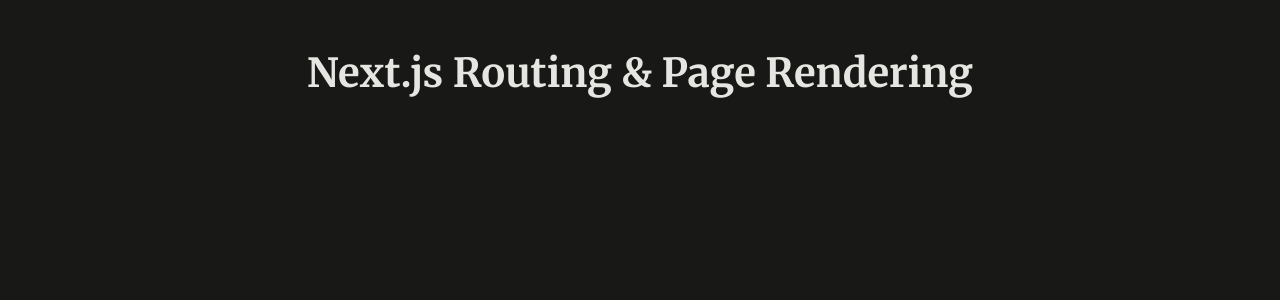
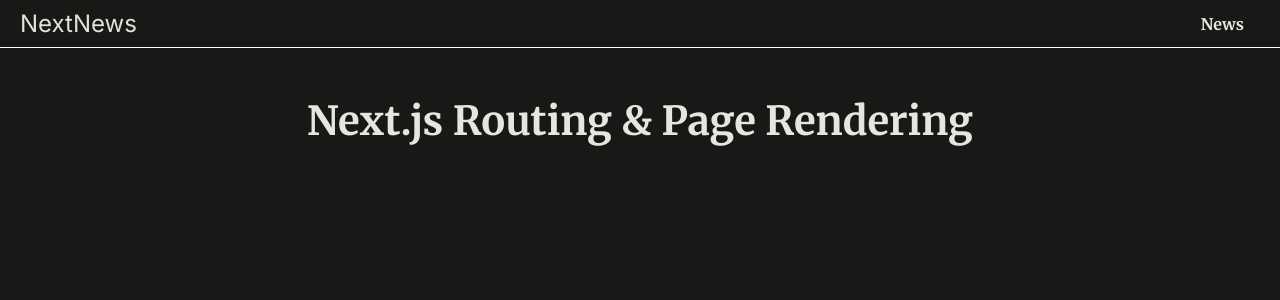
Before and after one commit to Artebah/Next-news, a Next.js app: page / in a window 1280 px wide. Shown: the top 300 px of the page. Built offline with nearby package versions, Linux system fonts and the light colour scheme.

Commit message:
Add header

```diff
--- a/app/globals.css
+++ b/app/globals.css
@@ -31,6 +31,9 @@ ul {
   justify-content: space-between;
   align-items: center;
   margin-bottom: 2rem;
+  height: 3rem;
+  border-bottom: 1px solid #fff;
+  padding: 0 20px;
 }
 
 #logo {
--- a/app/layout.tsx
+++ b/app/layout.tsx
@@ -1,4 +1,5 @@
 import { PropsWithChildren } from "react";
+import Header from "@/components/Header";
 import "./globals.css";
 
 export const metadata = {
@@ -10,6 +11,7 @@ export default function RootLayout({ children }: PropsWithChildren) {
   return (
     <html lang="en">
       <body>
+        <Header />
         <div id="page">{children}</div>
       </body>
     </html>
--- /dev/null
+++ b/components/Header.tsx
@@ -0,0 +1,18 @@
+import Link from "next/link";
+
+export default function Header() {
+  return (
+    <header id="main-header">
+      <div id="logo">
+        <Link href="/">NextNews</Link>
+      </div>
+      <nav>
+        <ul>
+          <li>
+            <Link href="/news">News</Link>
+          </li>
+        </ul>
+      </nav>
+    </header>
+  );
+}
```
